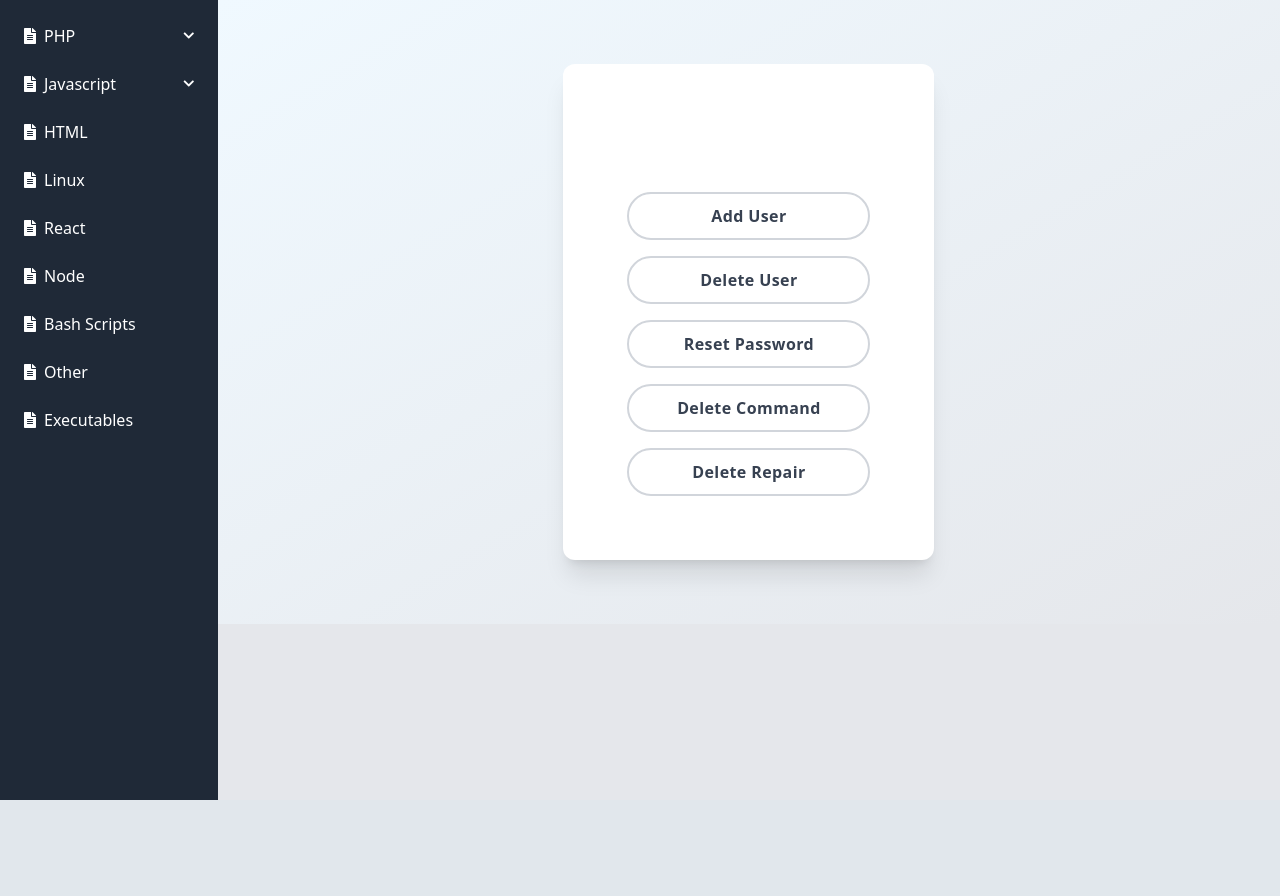
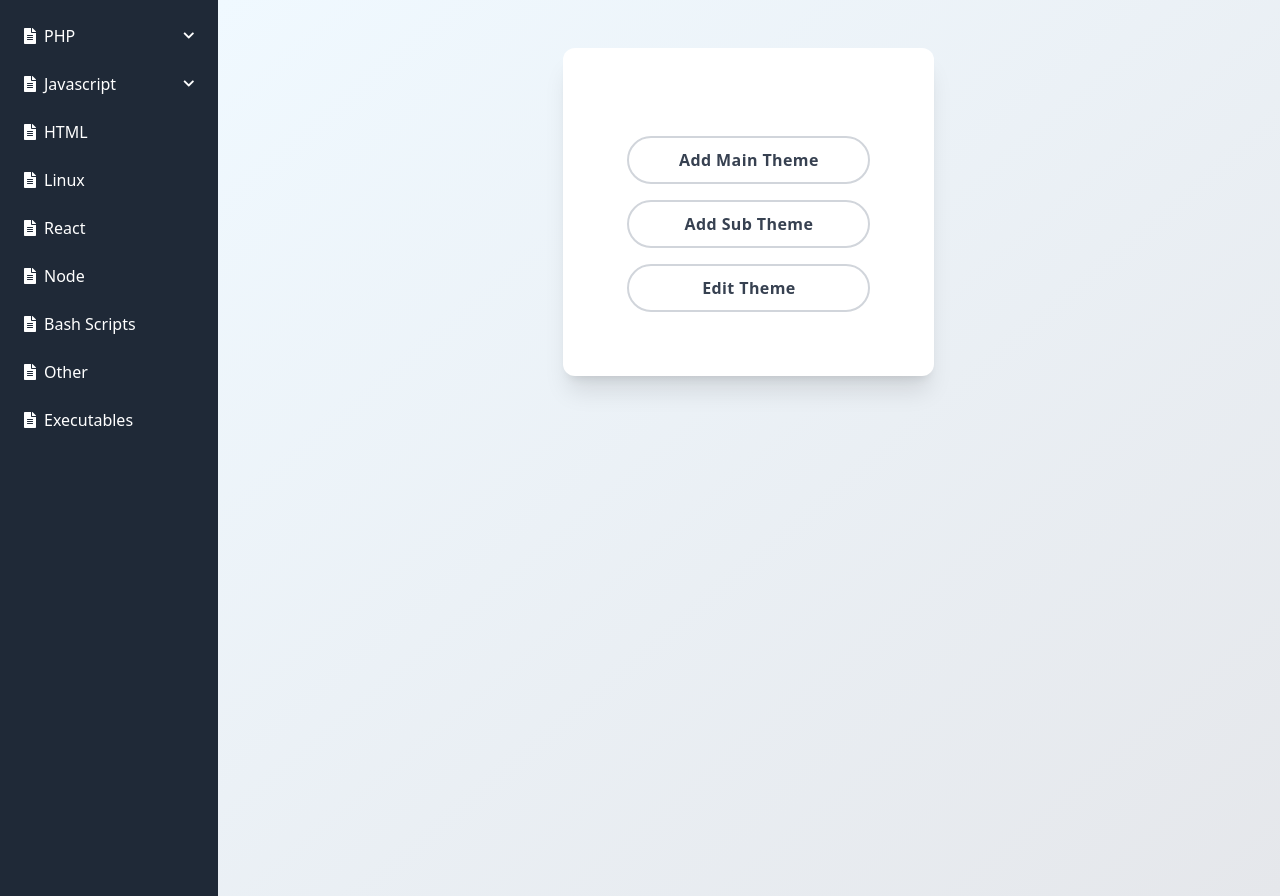
Before and after one commit to Leerlandais/school, a PHP site: template view/private/private.admin.html.twig in a window 1280 px wide. Shown: the part 60-956 px from the top of the page. Before the commit the page ends 860 px from the top, so only its background shows below. Run offline with PHP 8.4, Linux system fonts and the light colour scheme; the template is opened without the code that fills it, so the values that code supplies are empty; some libraries are stand-ins or nearby versions.

Commit message:
adjusted admin links

```diff
--- a/public/index.php
+++ b/public/index.php
@@ -40,7 +40,7 @@ $twig->addGlobal("ENV", ENV_MODE);
 //    'debug' => false,
 // ]);
 // // no DebugExtension online
- var_dump($_SESSION);
+// var_dump($_SESSION);
 try {
     $db = ConnectionFactory::createDb();
 } catch (Exception $e) {
--- a/view/private/private.admin.html.twig
+++ b/view/private/private.admin.html.twig
@@ -1,20 +1,20 @@
 {% extends "template.html.twig" %}
 
 {% block content %}
-    <div class="relative py-16 bg-gradient-to-br from-sky-50 to-gray-200">
-        <div class="relative container m-auto px-6 text-gray-500 md:px-12 xl:px-40">
+    <div class="relative py-12 bg-gradient-to-br from-sky-50 to-gray-200">
+        <div class="relative container min-h-screen m-auto px-6 text-gray-500 md:px-12 xl:px-40">
             <div class="m-auto md:w-8/12 lg:w-6/12 xl:w-6/12">
                 <div class="rounded-xl bg-white shadow-xl">
                     <div class="p-6 sm:p-16">
-                        <div class="mt-16 grid space-y-4">
+                        <div class="mt-6 grid space-y-4">
                             <button class="group h-12 px-6 border-2 border-gray-300 rounded-full transition duration-300
  hover:border-blue-400 focus:bg-blue-50 active:bg-blue-100">
                                 <span class="relative flex items-center space-x-4 justify-center">
-                                    <a href="?route=super&action=addUser">
+                                    <a href="?route=addMainTheme">
                                         <span class="block w-max font-semibold tracking-wide
                                                     text-gray-700 text-sm transition duration-300
                                                     group-hover:text-blue-600 sm:text-base">
-                                            Add User
+                                            Add Main Theme
                                         </span>
                                     </a>
                                 </span>
@@ -22,11 +22,11 @@
                             <button class="group h-12 px-6 border-2 border-gray-300 rounded-full transition duration-300
  hover:border-blue-400 focus:bg-blue-50 active:bg-blue-100">
                                 <span class="relative flex items-center space-x-4 justify-center">
-                                    <a href="?route=super&action=delUser">
+                                    <a href="?route=addSubTheme">
                                         <span class="block w-max font-semibold tracking-wide
                                                     text-gray-700 text-sm transition duration-300
                                                     group-hover:text-blue-600 sm:text-base">
-                                            Delete User
+                                            Add Sub Theme
                                         </span>
                                     </a>
                                 </span>
@@ -35,35 +35,11 @@
  hover:border-blue-400 focus:bg-blue-50 active:bg-blue-100">
                                 <span class="relative flex items-center space-x-4 justify-center">
 
-                                    <a href="?route=super&action=resetPass">
+                                    <a href="?route=editTheme">
                                         <span class="block w-max font-semibold tracking-wide
                                                     text-gray-700 text-sm transition duration-300
                                                     group-hover:text-blue-600 sm:text-base">
-                                            Reset Password
-                                        </span>
-                                    </a></span>
-                            </button>
-                            <button class="group h-12 px-6 border-2 border-gray-300 rounded-full transition duration-300
-                                     hover:border-blue-400 focus:bg-blue-50 active:bg-blue-100">
-                                <span class="relative flex items-center space-x-4 justify-center">
-
-                                    <a href="?route=super&action=deleteCommand">
-                                        <span class="block w-max font-semibold tracking-wide
-                                                    text-gray-700 text-sm transition duration-300
-                                                    group-hover:text-blue-600 sm:text-base">
-                                            Delete Command
-                                        </span>
-                                    </a></span>
-                            </button>
-                            <button class="group h-12 px-6 border-2 border-gray-300 rounded-full transition duration-300
-                                     hover:border-blue-400 focus:bg-blue-50 active:bg-blue-100">
-                                <span class="relative flex items-center space-x-4 justify-center">
-
-                                    <a href="?route=super&action=deleteRepair">
-                                        <span class="block w-max font-semibold tracking-wide
-                                                    text-gray-700 text-sm transition duration-300
-                                                    group-hover:text-blue-600 sm:text-base">
-                                            Delete Repair
+                                            Edit Theme
                                         </span>
                                     </a></span>
                             </button>
--- a/view/public/public.login.html.twig
+++ b/view/public/public.login.html.twig
@@ -4,7 +4,7 @@
 
 {% block content %}
     <div class="mb-5 mt-12">
-        <div class="container mx-auto max-w-xs sm:max-w-md md:max-w-lg lg:max-w-xl shadow-md dark:shadow-white px-6 sm:px-10 bg-white dark:bg-gray-800 border-blue-400 rounded-md">
+        <div class="container mx-auto max-w-sm shadow-md dark:shadow-white px-6 sm:px-10 bg-white dark:bg-gray-800 border-blue-400 rounded-md">
             <div>
                 <h1 class="text-center text-2xl sm:text-3xl font-bold text-gray-900 dark:text-white">
                     Login
```
Also changed, not shown: dist/tailwind.min.css.
